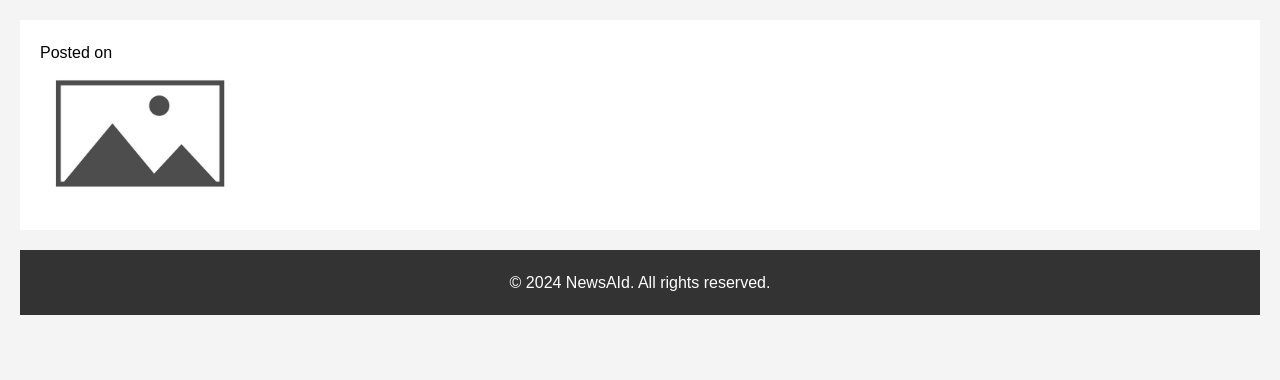
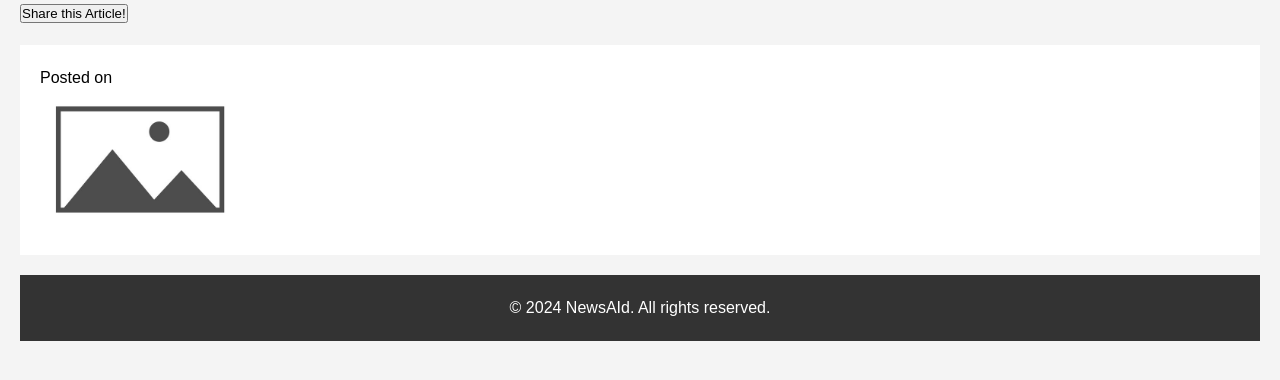
Before and after one commit to KelvinLinBU/NewsAIdProject, a Flask app: template templates/newspage.html in a window 1280 px wide. Shown: the part 140-520 px from the top of the page. Run offline with Flask 3, Linux system fonts and the light colour scheme; the template is opened without the code that fills it, so the values that code supplies are empty.

Commit message:
added webshare API and button to share the link. However, it works on Safari, but not Google Chrome.

```diff
--- a/headline.json
+++ b/headline.json
@@ -1 +1 @@
-"ChatCompletion(id='chatcmpl-9AjmjIHdTk4655rBRIhp2gssXpfv9', choices=[Choice(finish_reason='stop', index=0, logprobs=None, message=ChatCompletionMessage(content='\"Mayor Smith Triumphs in Local Marathon with Record Time\"', role='assistant', function_call=None, tool_calls=None))], created=1712346305, model='gpt-3.5-turbo-0125', object='chat.completion', system_fingerprint='fp_b28b39ffa8', usage=CompletionUsage(completion_tokens=12, prompt_tokens=63, total_tokens=75))"
+"ChatCompletion(id='chatcmpl-9F4k4k7MGV8VkZRDsggY8Rc0nstPU', choices=[Choice(finish_reason='stop', index=0, logprobs=None, message=ChatCompletionMessage(content='\"Mysterious disappearance of valuable artefact puzzles local authorities\"', role='assistant', function_call=None, tool_calls=None))], created=1713380176, model='gpt-3.5-turbo-0125', object='chat.completion', system_fingerprint='fp_c2295e73ad', usage=CompletionUsage(completion_tokens=11, prompt_tokens=60, total_tokens=71))"
--- a/templates/newspage.html
+++ b/templates/newspage.html
@@ -18,6 +18,29 @@
         </nav>
     </header>
 
+    <button onclick="shareData()">Share this Article!</button>
+    <!-- For some reason, this works on Apple's Safari, but not Google Chrome -->
+    <script>
+    function shareData() {
+        var postTitle = document.querySelector('title').innerText;
+        console.log('Attempting to share...');
+        if (navigator.share) {
+            console.log('Web Share API is available.');
+            navigator.share({
+                title: postTitle,
+                text: postTitle + '\n' + "Check out my article!",
+                url: window.location.href
+            }).then(() => {
+                console.log('Thanks for sharing!');
+            })
+            .catch(err => {
+                console.log(`Couldn't share because of`, err.message);
+            });
+        } else {
+            console.log('Web Share API is not supported in this browser.');
+        }
+    }
+    </script>
     <article>
         <h2>{{ post.title }}</h2>
         <p>Posted on <time datetime="{{ post.posted_on }}">{{ post.posted_on }}</time></p>
```
Also changed, not shown: article_body.json (+1 -1 lines), static/images/generated_image.png.
